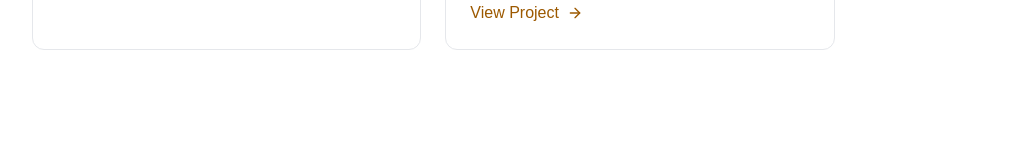
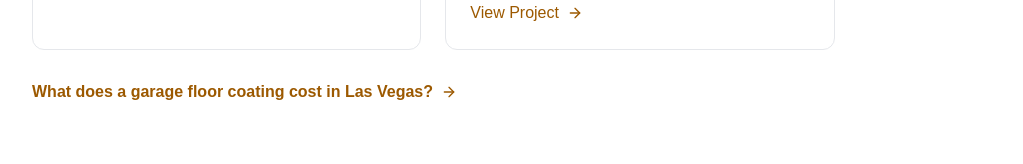
Before and after one commit to juliancruzzz/proshield-site, a Next.js app: page /areas/garage in a window 1280 px wide. Shown: the part 1150-1314 px from the top of the page, without its empty margins (0-1023 px from the left). Built offline with nearby package versions, Linux system fonts and the light colour scheme; no server answers; a web font is replaced by a local one.

Commit message:
Connect garage floor services to local pricing examples

```diff
--- a/src/app/areas/garage/page.tsx
+++ b/src/app/areas/garage/page.tsx
@@ -1,5 +1,6 @@
 import type { Metadata } from "next"
 import Link from "next/link"
+import { ArrowRight } from "lucide-react"
 import { PHONE_DISPLAY, PHONE_HREF } from "@/lib/phone"
 import { PageHero } from "@/components/sections/page-hero"
 import { ProjectCards } from "@/components/sections/project-cards"
@@ -122,7 +123,12 @@ export default function GaragePage() {
         subtitle="We install epoxy and polyurea garage floors in Las Vegas. Choose a flake, metallic or solid-color finish."
       />
 
-      <ProjectCards service="/proflake" heading="Completed garage floors" />
+      <ProjectCards service="/proflake" heading="Completed garage floors">
+        <Link href="/blog/epoxy-garage-floor-cost-las-vegas" className="mt-5 inline-flex min-h-11 items-center gap-2 font-semibold text-accent-text hover:underline">
+          What does a garage floor coating cost in Las Vegas?
+          <ArrowRight aria-hidden="true" className="h-4 w-4 shrink-0" />
+        </Link>
+      </ProjectCards>
       <GarageAreas />
 
       <section className="section-white py-14 sm:py-20 lg:py-28">
--- a/src/components/layout/footer.tsx
+++ b/src/components/layout/footer.tsx
@@ -17,7 +17,7 @@ const systemLinks = [
 ]
 
 const areaLinks = [
-  { label: "Garage", href: "/areas/garage" },
+  { label: "Garage Floors", href: "/areas/garage" },
   { label: "Exterior", href: "/areas/exterior" },
   { label: "Interior", href: "/areas/interior" },
   { label: "Commercial", href: "/areas/commercial" },
--- a/src/components/layout/navbar.tsx
+++ b/src/components/layout/navbar.tsx
@@ -7,7 +7,7 @@ import { Menu, X, ChevronDown, Phone } from "lucide-react"
 import { PHONE_HREF } from "@/lib/phone"
 
 const areaLinks = [
-  { label: "Garage", href: "/areas/garage" },
+  { label: "Garage Floors", href: "/areas/garage" },
   { label: "Exterior", href: "/areas/exterior" },
   { label: "Interior", href: "/areas/interior" },
   { label: "Commercial", href: "/areas/commercial" },
--- a/src/components/sections/project-cards.tsx
+++ b/src/components/sections/project-cards.tsx
@@ -1,9 +1,10 @@
+import type { ReactNode } from "react"
 import Image from "next/image"
 import Link from "next/link"
 import { ArrowRight } from "lucide-react"
 import { floorProjects } from "@/lib/projects"
 
-export function ProjectCards({ service, heading = "Completed Projects" }: { service?: string; heading?: string }) {
+export function ProjectCards({ service, heading = "Completed Projects", children }: { service?: string; heading?: string; children?: ReactNode }) {
   const projects = service ? floorProjects.filter(project => project.service.href === service) : floorProjects
 
   return (
@@ -24,6 +25,7 @@ export function ProjectCards({ service, heading = "Completed Projects" }: { serv
             </Link>
           ))}
         </div>
+        {children}
       </div>
     </section>
   )
```
